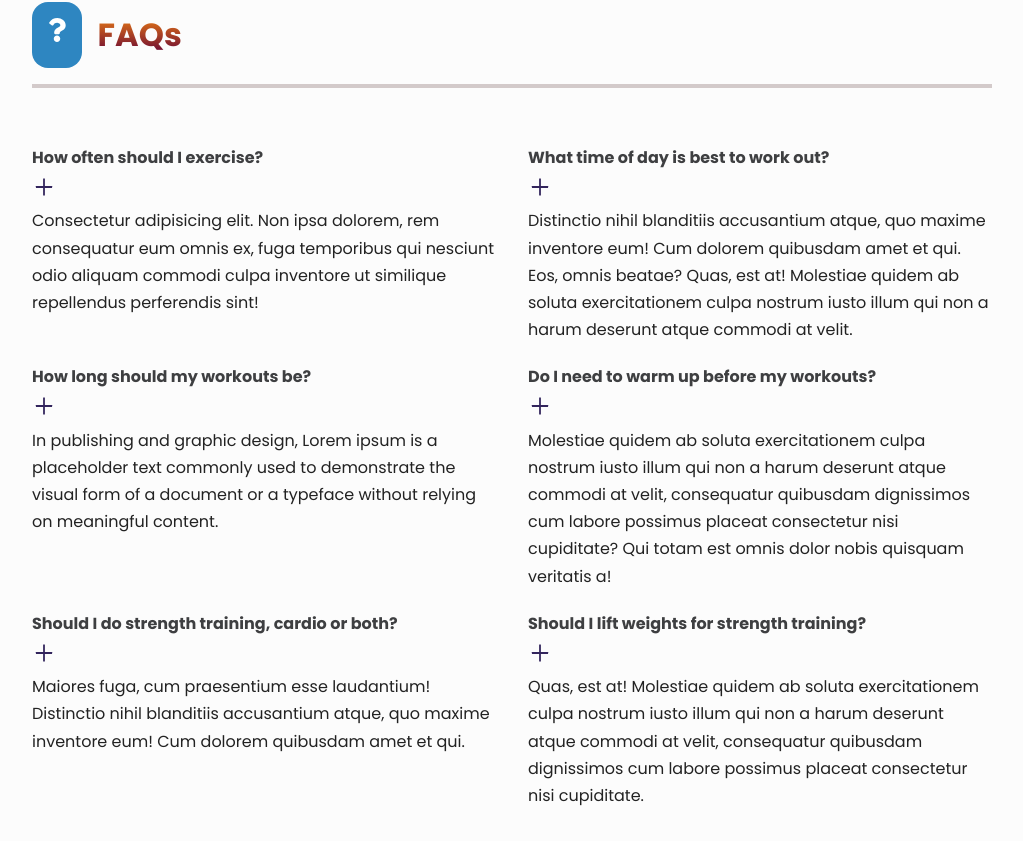
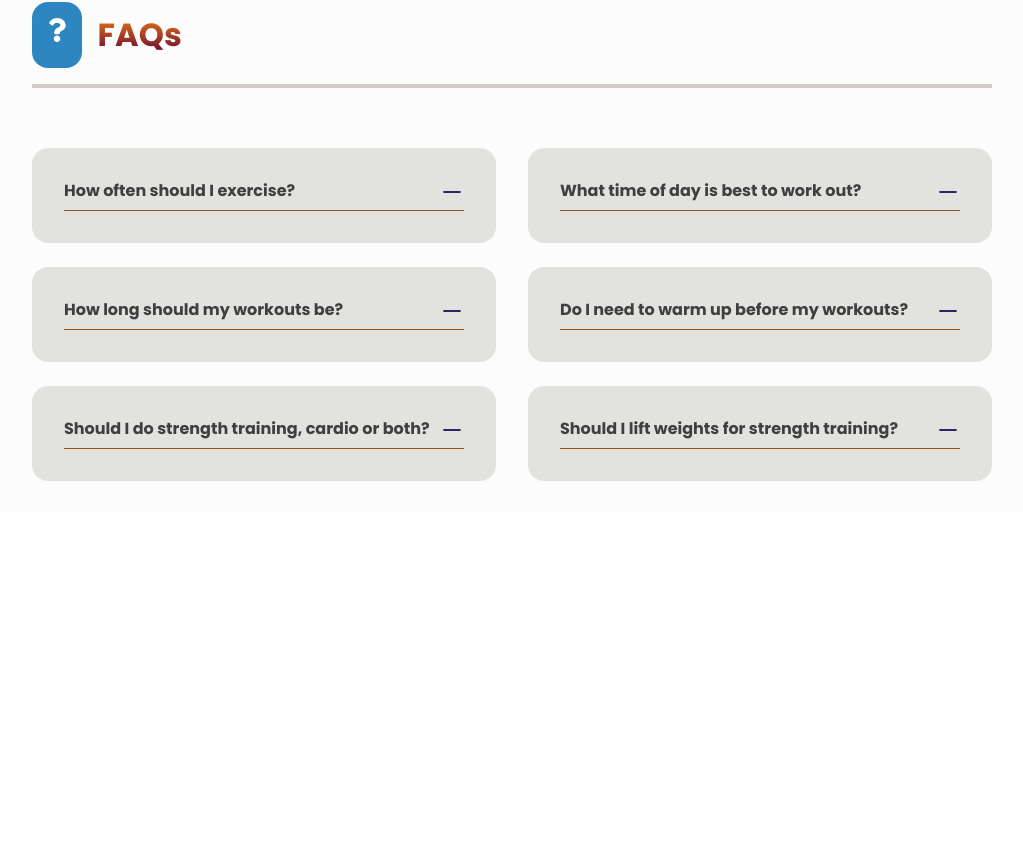
Before and after one commit to belaymit/reactjs-website, a React (Create React App) app: page / in a window 1280 px wide. Shown: the part 2512-3353 px from the top of the page, without its empty margins (128-1151 px from the left). After the commit the page ends 3025 px from the top, so only its background shows below. Built offline with nearby package versions, Linux system fonts and the light colour scheme.

Commit message:
added useState hook to toggle between answer and question in FAQ section

```diff
--- a/src/components/FAQ.jsx
+++ b/src/components/FAQ.jsx
@@ -1,17 +1,23 @@
-import React from 'react';
-import { AiOutlinePlus } from 'react-icons/ai';
+import React, { useState } from 'react';
+import { AiOutlinePlus, AiOutlineMinus } from 'react-icons/ai';
 
 // eslint-disable-next-line react/prop-types
-const FAQ = ({ question, answer }) => (
-  <article>
+const FAQ = ({ question, answer }) => {
+  const [isAnswerShowing, setIsAnswerShowing] = useState(false);
+
+  return (
+    // eslint-disable-next-line max-len
+    // eslint-disable-next-line jsx-a11y/click-events-have-key-events, jsx-a11y/no-noninteractive-element-interactions
+    <article className="faq" onClick={() => setIsAnswerShowing((prev) => !prev)}>
       <div className="faq-question">
         <h4>{question}</h4>
         <button className="faq-icon" type="button">
-        <AiOutlinePlus />
+          {isAnswerShowing ? <AiOutlinePlus /> : <AiOutlineMinus />}
         </button>
       </div>
-    <p>{answer}</p>
+      { isAnswerShowing && <p>{answer}</p>}
     </article>
   );
+};
 
 export default FAQ;
```
Lines whose indentation alone changed are shown as unchanged.
